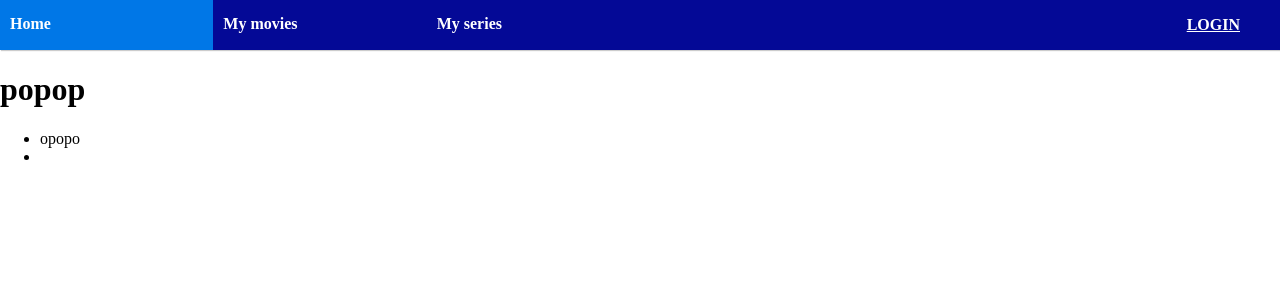
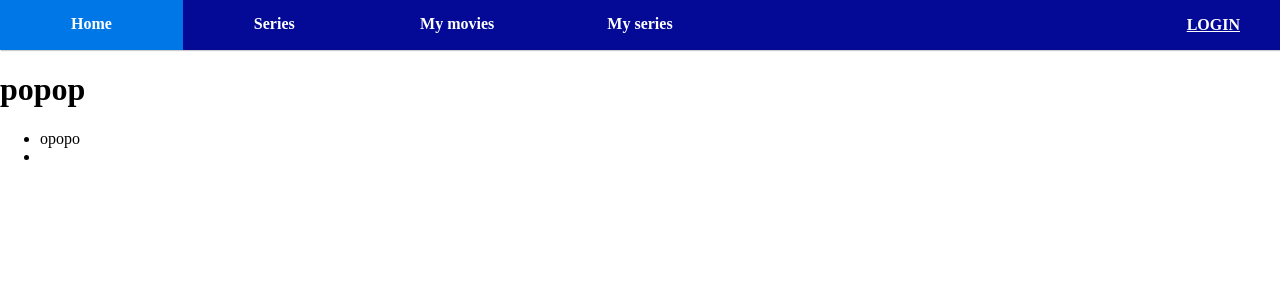
Before and after one commit to alejandroclavera/project_web2, a Django app: page /fakefilmsweb/serie/2 in a window 1280 px wide. Shown: the top 300 px of the page. Run offline with Django 3.2, Linux system fonts and the light colour scheme; data comes from the database, SQL or seed files in the repository; both versions use the stored data as it was after the commit; some libraries are stand-ins or nearby versions.

Commit message:
add serie page  to the header

```diff
--- a/fakefilmsweb/static/style/base.css
+++ b/fakefilmsweb/static/style/base.css
@@ -6,7 +6,7 @@ body{
 
 .menu-container{
     display: grid;
-    grid-template-columns: 1fr 1fr 1fr 3fr;
+    grid-template-columns: 1fr 1fr 1fr 1fr 3fr;
     background-color: #040996;
     box-shadow: 1px 1px 1px rgba(0,0,0,0.2);
 }
@@ -18,6 +18,7 @@ body{
     font-weight: bold;
     margin: 0px;
     padding-top: 15px;
+    text-align: center;
 
     /*border: 1px solid black;
     border-top-width: 0px;
--- a/fakefilmsweb/templates/fakefilmsweb/base.html
+++ b/fakefilmsweb/templates/fakefilmsweb/base.html
@@ -18,6 +18,7 @@
 <div class="menu-container">
     {% block sidebar %}
         <a class ="menu-text" href="/fakefilmsweb/">Home</a>
+        <a class ="menu-text" href="/fakefilmsweb/serie/list">Series</a>
         <a class ="menu-text" href="">My movies</a>
         <a class ="menu-text" href="">My series</a>
     {% endblock %}
--- a/fakefilmsweb/templates/fakefilmsweb/info_movie.html
+++ b/fakefilmsweb/templates/fakefilmsweb/info_movie.html
@@ -15,7 +15,7 @@
 </div>
 
 {% if user.is_authenticated and user == movie.user %}
-    <a  class="action-button" href="{% url 'fakefilmsweb:movie_edit' movie.id %}">edit</a>
+    <a class="action-button" href="{% url 'fakefilmsweb:movie_edit' movie.id %}">edit</a>
     <a class="action-button" href="{% url 'fakefilmsweb:movie_delete' movie.id %}">remove</a>
 {% endif %}
 {% endblock %}
--- a/fakefilmsweb/templates/fakefilmsweb/info_serie.html
+++ b/fakefilmsweb/templates/fakefilmsweb/info_serie.html
@@ -1,14 +1,18 @@
 {% extends "fakefilmsweb/base.html" %}
+{% load static %}
+{% block head %}
+<link rel="stylesheet" href="{% static "style/info.css" %}" />
+{% endblock %}
 {% block content %}
 <h1>
     {{serie.serie_name}}
-    {% if user.is_authenticated and user == serie.user %}
-    (<a href="{% url 'fakefilmsweb:serie_edit' serie.id %}">edit</a>,
-     <a href="{% url 'fakefilmsweb:serie_delete' serie.id %}">remove</a>)
-    {% endif %}
 </h1>
 <ul>
     <li>{{serie.category}}</li>
     <li>{{movie.distributor}}</li>
 </ul>
+{% if user.is_authenticated and user == serie.user %}
+    <a class="action-button" href="{% url 'fakefilmsweb:serie_edit' serie.id %}">edit</a>
+    <a class="action-button" href="{% url 'fakefilmsweb:serie_delete' serie.id %}">remove</a>
+    {% endif %}
 {% endblock %}
--- a/fakefilmsweb/urls.py
+++ b/fakefilmsweb/urls.py
@@ -42,4 +42,5 @@ urlpatterns = [
         name='serie_edit'
     ),
     path('serie/<int:pk>/delete', delete_serie, name='serie_delete'),
+    #path('serie/<int:pk>/episode/')
 ]
```
Also changed, not shown: db.sqlite3.
